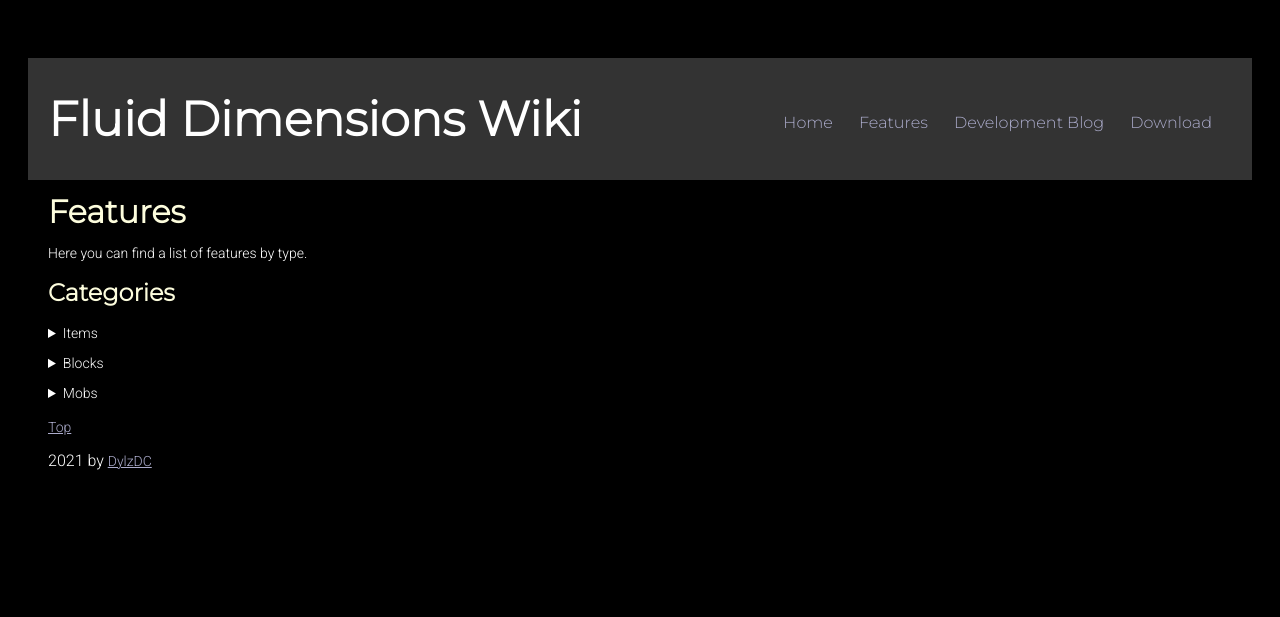
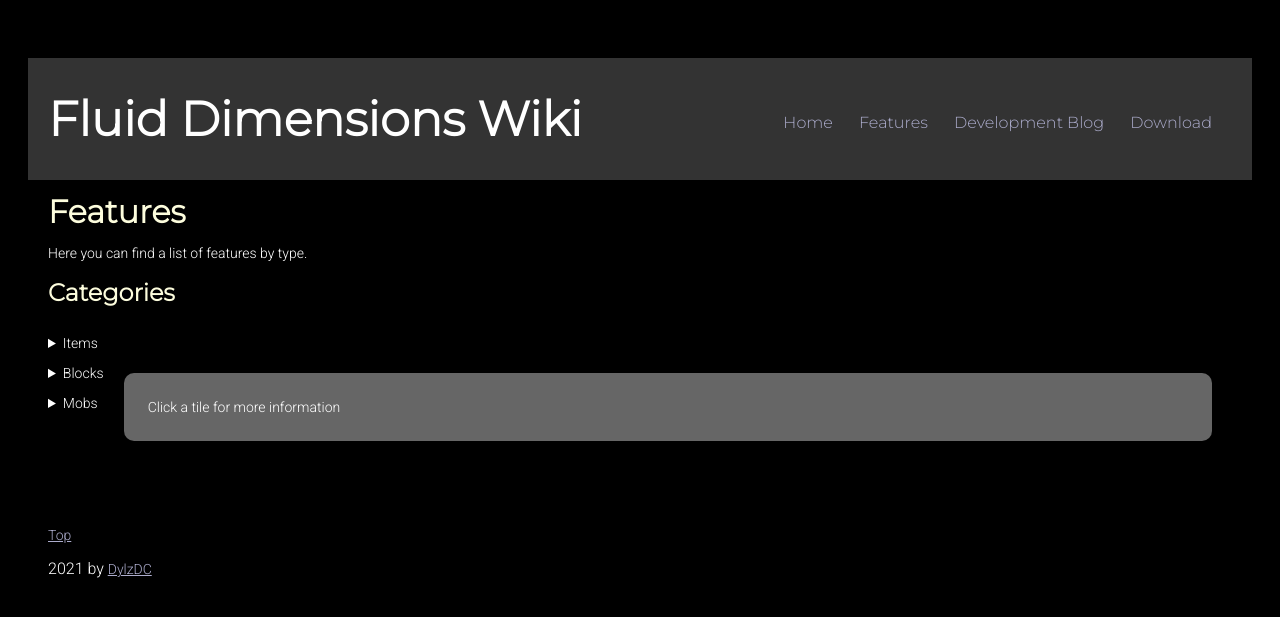
Before and after one commit to fludim/docs, a Jekyll site: the page built from features.md, in a window 1280 px wide. Shown: the top 617 px of the page. Built offline with Jekyll 4.4.1, drawn with Linux system fonts in a browser that asks for light colours; our own code applies the rules of GitHub Pages for plain Markdown files.

Commit message:
info box on side

```diff
--- a/assets/css/style.scss
+++ b/assets/css/style.scss
@@ -89,9 +89,9 @@ footer.site-footer {
         background: #666;
         border: none;
         border-radius: 10px;
-        width: 76%;
-        padding: 2%;
-        margin: 20px 0px;
+        width: 96%;
+        padding: 2% 0;
+        margin: 20px 20px 20px 0px;
         display: grid;
         grid-template-columns: repeat(6, 16%);
         justify-content: center;
@@ -107,7 +107,7 @@ footer.site-footer {
         margin: auto;
     }
 
-    summary {
+    summary, div.info {
         color: #FFF;
         font-size: 14px;
         margin-top: 10px;
@@ -154,4 +154,18 @@ footer.site-footer {
     .image-container:hover .overlay {
         opacity: 1;
     }
+
+    div.selection-columns {
+        width:100%;
+        display:flex;
+    }
+
+    div.info {
+        flex: 40%;
+        background: #666;
+        margin: 50px 40px 70px 20px;
+        border: none;
+        border-radius: 10px;
+        padding: 2% 0 2% 2%;
+    }
 }
--- a/features.md
+++ b/features.md
@@ -4,7 +4,12 @@ Here you can find a list of features by type.
 
 ## Categories
 
+<div class="selection-columns">
+
+<div class="selection">
+
 <details>
+
 <summary>Items</summary>
 
 <div class="gallery">
@@ -31,8 +36,8 @@ Here you can find a list of features by type.
 
 </details>
 
+<details>
 
-<details>
 <summary>Blocks</summary>
 
 <div class="gallery">
@@ -47,8 +52,8 @@ Here you can find a list of features by type.
 
 </details>
 
+<details>
 
-<details>
 <summary>Mobs</summary>
 
 <div class="gallery gallery-centred">
@@ -63,4 +68,10 @@ Here you can find a list of features by type.
 
 </details>
 
+</div>
+
+<div class="info">Click a tile for more information</div>
+
+</div>
+
 [Top](#features)
```
